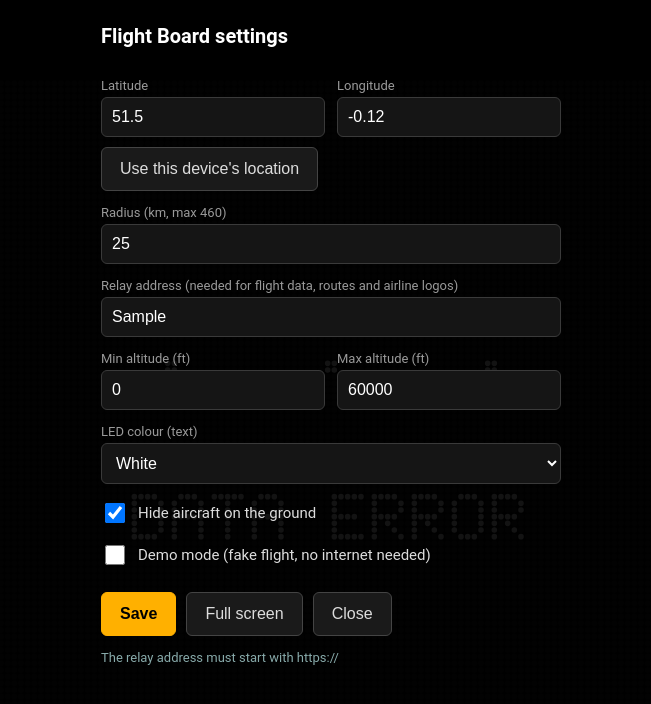
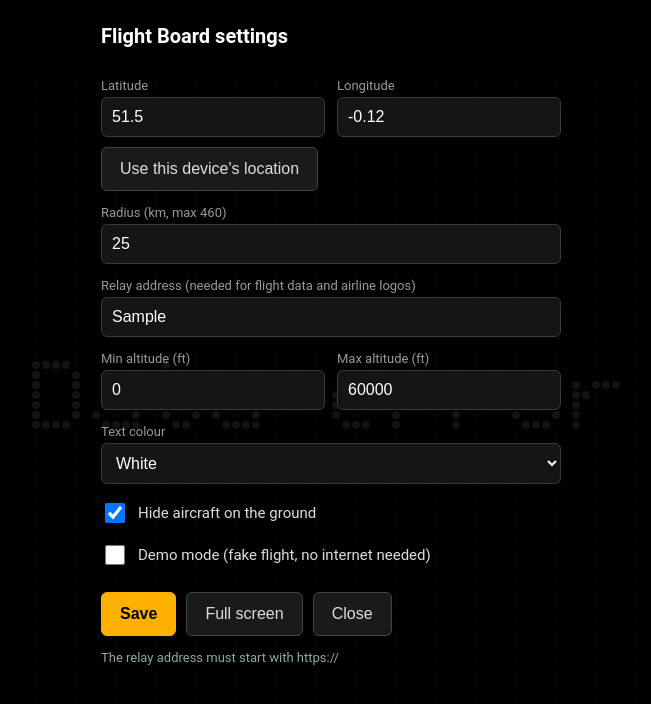
Before and after one commit to driestverhaeghe-svg/flightboard, a plain HTML site: page index.html in a window 1280 px wide. Both pictures are taken after typing "Sample" into the empty fields and a click on the button "Save". Shown: the whole page, without its empty margins (309-960 px from the left). Drawn offline with Linux system fonts and the light colour scheme; no server answers.

Commit message:
Add files via upload

```diff
--- a/index.html
+++ b/index.html
@@ -4,14 +4,6 @@
 <meta charset="utf-8">
 <meta name="viewport" content="width=device-width, initial-scale=1, maximum-scale=1">
 <title>Flight Board</title>
-<link rel="manifest" href="manifest.webmanifest">
-<meta name="theme-color" content="#050505">
-<meta name="mobile-web-app-capable" content="yes">
-<meta name="apple-mobile-web-app-capable" content="yes">
-<meta name="apple-mobile-web-app-title" content="Flight Board">
-<meta name="apple-mobile-web-app-status-bar-style" content="black-translucent">
-<link rel="apple-touch-icon" href="icons/apple-touch-icon.png">
-<link rel="icon" type="image/png" href="icons/icon-192.png">
 <style>
   html, body { margin: 0; height: 100%; background: #050505; overflow: hidden; font-family: Roboto, Arial, sans-serif; }
   #led { position: fixed; left: 0; top: 0; width: 100%; height: 100%; display: block; }
@@ -47,13 +39,13 @@
     <div class="actions" style="margin-top:10px"><button class="alt" id="geo">Use this device's location</button></div>
     <label for="km">Radius (km, max 460)</label>
     <input type="number" id="km" min="1" max="460">
-    <label for="proxy">Relay address (needed for flight data, routes and airline logos)</label>
+    <label for="proxy">Relay address (needed for flight data and airline logos)</label>
     <input type="text" id="proxy" placeholder="https://something.workers.dev">
     <div class="row">
       <div><label for="minAlt">Min altitude (ft)</label><input type="number" id="minAlt"></div>
       <div><label for="maxAlt">Max altitude (ft)</label><input type="number" id="maxAlt"></div>
     </div>
-    <label for="color">LED colour (text)</label>
+    <label for="color">Text colour</label>
     <select id="color"><option value="white">White</option><option value="amber">Amber</option><option value="green">Green</option><option value="cyan">Cyan</option></select>
     <div class="check"><input type="checkbox" id="ground"><span>Hide aircraft on the ground</span></div>
     <div class="check"><input type="checkbox" id="demo"><span>Demo mode (fake flight, no internet needed)</span></div>
@@ -68,34 +60,35 @@
 
 <script>
 (function () {
-  var W = 192, H = 96;            // logical LED grid
-  var LOGO = 32, LX = 3, LY = 3;  // logo size and position in LED dots
+  var W = 128, H = 64;            // LED grid, same as the FlightWall Mini
+  var LOGO = 32;                  // logo size in dots
   var DEFAULTS = { v: 2, lat: 51.5, lon: -0.12, km: 25, minAlt: 0, maxAlt: 60000, color: 'white', ground: true, demo: false, proxy: '' };
   var PALETTE = {
-    amber: ['#ffb000', '#2a1d00'], green: ['#3dff6a', '#062010'],
-    white: ['#f4f4f4', '#1d1d1d'], cyan: ['#37e3ff', '#041e24']
+    white: ['#f4f4f4', '#161616'], amber: ['#ffb000', '#201600'],
+    green: ['#3dff6a', '#07180c'], cyan: ['#37e3ff', '#05191d']
   };
+  var STRIP = '#2bff4a';
   // ICAO callsign prefix -> [name, IATA code]
   var AIRLINES = {
-    BAW: ['BRITISH AIRWAYS', 'BA'], EZY: ['EASYJET', 'U2'], EJU: ['EASYJET EUROPE', 'EC'], EZS: ['EASYJET SWITZ.', 'DS'],
-    RYR: ['RYANAIR', 'FR'], VIR: ['VIRGIN ATLANTIC', 'VS'], UAE: ['EMIRATES', 'EK'], DLH: ['LUFTHANSA', 'LH'],
-    AFR: ['AIR FRANCE', 'AF'], KLM: ['KLM', 'KL'], IBE: ['IBERIA', 'IB'], SAS: ['SCANDINAVIAN', 'SK'],
-    TAP: ['TAP PORTUGAL', 'TP'], AAL: ['AMERICAN', 'AA'], DAL: ['DELTA', 'DL'], UAL: ['UNITED', 'UA'],
-    ACA: ['AIR CANADA', 'AC'], QTR: ['QATAR AIRWAYS', 'QR'], ETD: ['ETIHAD', 'EY'], SIA: ['SINGAPORE AIR', 'SQ'],
-    CPA: ['CATHAY PACIFIC', 'CX'], QFA: ['QANTAS', 'QF'], THY: ['TURKISH', 'TK'], TUI: ['TUI', 'BY'],
-    TOM: ['TUI', 'BY'], WZZ: ['WIZZ AIR', 'W6'], EIN: ['AER LINGUS', 'EI'], SWR: ['SWISS', 'LX'],
-    AUA: ['AUSTRIAN', 'OS'], FIN: ['FINNAIR', 'AY'], LOT: ['LOT POLISH', 'LO'], JBU: ['JETBLUE', 'B6'],
-    ANA: ['ALL NIPPON', 'NH'], JAL: ['JAPAN AIRLINES', 'JL'], ELY: ['EL AL', 'LY'], VLG: ['VUELING', 'VY'],
-    NSZ: ['NORWEGIAN', 'DY'], NAX: ['NORWEGIAN', 'DY'], NOZ: ['NORWEGIAN', 'DY'], LOG: ['LOGANAIR', 'LM'],
-    EXS: ['JET2', 'LS'], FDX: ['FEDEX', 'FX'], UPS: ['UPS', '5X'], CFE: ['BA CITYFLYER', 'BA'],
-    SHT: ['BA SHUTTLE', 'BA'], SVA: ['SAUDIA', 'SV'], BEL: ['BRUSSELS AIR', 'SN'], AIC: ['AIR INDIA', 'AI'],
-    ETH: ['ETHIOPIAN', 'ET'], MSR: ['EGYPTAIR', 'MS'], CSN: ['CHINA SOUTHERN', 'CZ'], CCA: ['AIR CHINA', 'CA'],
-    KAL: ['KOREAN AIR', 'KE'], AZA: ['ITA AIRWAYS', 'AZ'], ITY: ['ITA AIRWAYS', 'AZ'], PGT: ['PEGASUS', 'PC'],
-    RRR: ['ROYAL AIR FORCE', '']
+    BAW: ['British Airways', 'BA'], EZY: ['easyJet', 'U2'], EJU: ['easyJet Europe', 'EC'], EZS: ['easyJet Swiss', 'DS'],
+    RYR: ['Ryanair', 'FR'], VIR: ['Virgin Atlantic', 'VS'], UAE: ['Emirates', 'EK'], DLH: ['Lufthansa', 'LH'],
+    AFR: ['Air France', 'AF'], KLM: ['KLM', 'KL'], IBE: ['Iberia', 'IB'], SAS: ['Scandinavian', 'SK'],
+    TAP: ['TAP Portugal', 'TP'], AAL: ['American', 'AA'], DAL: ['Delta', 'DL'], UAL: ['United', 'UA'],
+    ACA: ['Air Canada', 'AC'], QTR: ['Qatar Airways', 'QR'], ETD: ['Etihad', 'EY'], SIA: ['Singapore Air', 'SQ'],
+    CPA: ['Cathay Pacific', 'CX'], QFA: ['Qantas', 'QF'], THY: ['Turkish', 'TK'], TUI: ['TUI', 'BY'],
+    TOM: ['TUI', 'BY'], WZZ: ['Wizz Air', 'W6'], EIN: ['Aer Lingus', 'EI'], SWR: ['Swiss', 'LX'],
+    AUA: ['Austrian', 'OS'], FIN: ['Finnair', 'AY'], LOT: ['LOT Polish', 'LO'], JBU: ['JetBlue', 'B6'],
+    ANA: ['All Nippon', 'NH'], JAL: ['Japan Airlines', 'JL'], ELY: ['El Al', 'LY'], VLG: ['Vueling', 'VY'],
+    NSZ: ['Norwegian', 'DY'], NAX: ['Norwegian', 'DY'], NOZ: ['Norwegian', 'DY'], LOG: ['Loganair', 'LM'],
+    EXS: ['Jet2', 'LS'], FDX: ['FedEx', 'FX'], UPS: ['UPS', '5X'], CFE: ['BA CityFlyer', 'BA'],
+    SHT: ['BA Shuttle', 'BA'], SVA: ['Saudia', 'SV'], BEL: ['Brussels Air', 'SN'], AIC: ['Air India', 'AI'],
+    ETH: ['Ethiopian', 'ET'], MSR: ['EgyptAir', 'MS'], CSN: ['China Southern', 'CZ'], CCA: ['Air China', 'CA'],
+    KAL: ['Korean Air', 'KE'], AZA: ['ITA Airways', 'AZ'], ITY: ['ITA Airways', 'AZ'], PGT: ['Pegasus', 'PC'],
+    RRR: ['Royal Air Force', '']
   };
 
   var S = load();
-  var flights = [], routes = {}, status = '', lastErr = '', logos = {}, currentLogo = null, currentProg = null;
+  var flights = [], routes = {}, status = '', lastErr = '', logos = {}, currentLogo = null;
   var canvas = document.getElementById('led'), ctx = canvas.getContext('2d');
   var lcan = document.createElement('canvas'); lcan.width = LOGO; lcan.height = LOGO;
   var lctx = lcan.getContext('2d');
@@ -103,16 +96,14 @@
   function load() {
     var s = {}, k, saved = null;
     try { saved = JSON.parse(localStorage.getItem('flightboard') || 'null'); } catch (e) {}
-    if (saved && saved.v !== 2) saved.color = 'white';        // new look defaults to white dots
+    if (saved && saved.v !== 2) saved.color = 'white';      // new look defaults to white text
     for (k in DEFAULTS) s[k] = (saved && saved[k] !== undefined) ? saved[k] : DEFAULTS[k];
-    s.v = 2;
     return s;
   }
   function save() { try { localStorage.setItem('flightboard', JSON.stringify(S)); } catch (e) {} }
   function base() { return S.proxy ? S.proxy.replace(/\/+$/, '') : ''; }
 
   /* ---------- logos ---------- */
-  // returns array of RGBA pixels (LOGO x LOGO) when ready, otherwise null
   function getLogo(iata) {
     var v = logos[iata];
     if (v && v !== 'loading') return v;
@@ -136,7 +127,7 @@
     return null;
   }
 
-  /* ---------- drawing ---------- */
+  /* ---------- dot-matrix font: 5 wide, caps 7 tall, descenders to 9 ---------- */
   var FONT_SRC = {
     'A': '.###.|#...#|#...#|#####|#...#|#...#|#...#', 'B': '####.|#...#|#...#|####.|#...#|#...#|####.',
     'C': '.####|#....|#....|#....|#....|#....|.####', 'D': '####.|#...#|#...#|#...#|#...#|#...#|####.',
@@ -151,6 +142,19 @@
     'U': '#...#|#...#|#...#|#...#|#...#|#...#|.###.', 'V': '#...#|#...#|#...#|#...#|#...#|.#.#.|..#..',
     'W': '#...#|#...#|#...#|#.#.#|#.#.#|##.##|#...#', 'X': '#...#|#...#|.#.#.|..#..|.#.#.|#...#|#...#',
     'Y': '#...#|#...#|.#.#.|..#..|..#..|..#..|..#..', 'Z': '#####|....#|...#.|..#..|.#...|#....|#####',
+    'a': '.....|.....|.###.|....#|.####|#...#|.####', 'b': '#....|#....|####.|#...#|#...#|#...#|####.',
+    'c': '.....|.....|.###.|#....|#....|#...#|.###.', 'd': '....#|....#|.####|#...#|#...#|#...#|.####',
+    'e': '.....|.....|.###.|#...#|#####|#....|.###.', 'f': '..##.|.#...|####.|.#...|.#...|.#...|.#...',
+    'g': '.....|.....|.####|#...#|#...#|#...#|.####|....#|.###.', 'h': '#....|#....|####.|#...#|#...#|#...#|#...#',
+    'i': '..#..|.....|.##..|..#..|..#..|..#..|.###.', 'j': '...#.|.....|..##.|...#.|...#.|...#.|...#.|#..#.|.##..',
+    'k': '#....|#....|#..#.|#.#..|##...|#.#..|#..#.', 'l': '.##..|..#..|..#..|..#..|..#..|..#..|.###.',
+    'm': '.....|.....|##.#.|#.#.#|#.#.#|#.#.#|#.#.#', 'n': '.....|.....|####.|#...#|#...#|#...#|#...#',
+    'o': '.....|.....|.###.|#...#|#...#|#...#|.###.', 'p': '.....|.....|####.|#...#|#...#|#...#|####.|#....|#....',
+    'q': '.....|.....|.####|#...#|#...#|#...#|.####|....#|....#', 'r': '.....|.....|#.###|##...|#....|#....|#....',
+    's': '.....|.....|.####|#....|.###.|....#|####.', 't': '.#...|.#...|####.|.#...|.#...|.#..#|..##.',
+    'u': '.....|.....|#...#|#...#|#...#|#...#|.####', 'v': '.....|.....|#...#|#...#|#...#|.#.#.|..#..',
+    'w': '.....|.....|#...#|#...#|#.#.#|#.#.#|.#.#.', 'x': '.....|.....|#...#|.#.#.|..#..|.#.#.|#...#',
+    'y': '.....|.....|#...#|#...#|#...#|.####|....#|....#|.###.', 'z': '.....|.....|#####|...#.|..#..|.#...|#####',
     '0': '.###.|#...#|#..##|#.#.#|##..#|#...#|.###.', '1': '..#..|.##..|..#..|..#..|..#..|..#..|.###.',
     '2': '.###.|#...#|....#|...#.|..#..|.#...|#####', '3': '#####|...#.|..#..|...#.|....#|#...#|.###.',
     '4': '...#.|..##.|.#.#.|#..#.|#####|...#.|...#.', '5': '#####|#....|####.|....#|....#|#...#|.###.',
@@ -159,88 +163,88 @@
     '.': '.....|.....|.....|.....|.....|.....|..#..', '-': '.....|.....|.....|#####|.....|.....|.....',
     '>': '#....|.#...|..#..|...#.|..#..|.#...|#....', '/': '....#|...#.|...#.|..#..|.#...|.#...|#....',
     ':': '.....|..#..|.....|.....|.....|..#..|.....', ',': '.....|.....|.....|.....|..#..|..#..|.#...',
-    '?': '.###.|#...#|....#|...#.|..#..|.....|..#..', ' ': '.....|.....|.....|.....|.....|.....|.....'
+    "'": '..#..|..#..|.....|.....|.....|.....|.....', ' ': '.....|.....|.....|.....|.....|.....|.....'
   };
   var FONT = {}, fk;
   for (fk in FONT_SRC) { FONT[fk] = FONT_SRC[fk].split('|'); }
-  var grid = new Uint8Array(W * H);
+  var grid = new Uint8Array(W * H);   // 0 off, 1 text colour, 2 green strip
 
-  // 5x7 dot glyphs; scale 1 = 5x7 dots, scale 2 = 10x14 dots. bold adds a dot of thickness.
-  function text(str, x, y, scale, align, bold) {
-    str = String(str).toUpperCase();
-    var adv = (bold ? 7 : 6) * scale, i, g, r, c, a, b, gx, k;
-    var wid = str.length ? (str.length - 1) * adv + (bold ? 6 : 5) * scale : 0;
+  function clean(str) {
+    str = String(str == null ? '' : str);
+    try { str = str.normalize('NFD').replace(/[̀-ͯ]/g, ''); } catch (e) {}
+    return str.replace(/[^A-Za-z0-9 .\-'>\/:,]/g, '').replace(/\s+/g, ' ').replace(/^ | $/g, '');
+  }
+  function tidy(name) {
+    return clean(String(name || '').replace(/International/gi, 'Intl').replace(/Airport/gi, ''));
+  }
+
+  // 6 dots per character (5 + 1 gap); text is cut to fit the screen
+  function text(str, x, y, align, val) {
+    str = clean(str);
+    var i, g, r, c, gx, px, py;
+    var maxc = Math.floor((W - 2) / 6);
+    if (str.length > maxc) str = str.substr(0, maxc);
+    var wid = str.length ? str.length * 6 - 1 : 0;
     if (align === 'right') x -= wid; else if (align === 'center') x -= Math.round(wid / 2);
     for (i = 0; i < str.length; i++) {
-      g = FONT[str.charAt(i)] || FONT['?'];
-      gx = x + i * adv;
-      for (r = 0; r < 7; r++) for (c = 0; c < 5; c++) {
+      g = FONT[str.charAt(i)] || FONT['?'] || FONT[' '];
+      gx = x + i * 6;
+      for (r = 0; r < g.length; r++) for (c = 0; c < 5; c++) {
         if (g[r].charAt(c) === '#') {
-          for (k = 0; k < (bold ? 2 : 1); k++) for (a = 0; a < scale; a++) for (b = 0; b < scale; b++) {
-            var px = gx + (c + k) * scale + a, py = y + r * scale + b;
-            if (px >= 0 && px < W && py >= 0 && py < H) grid[py * W + px] = 1;
+          px = gx + c; py = y + r;
+          if (px >= 0 && px < W && py >= 0 && py < H) grid[py * W + px] = val || 1;
         }
       }
     }
   }
+  function fit(str, x) {                         // shorten text so it ends before the right edge
+    var n = Math.floor((W - 1 - x) / 6);
+    str = clean(str);
+    return str.length > n ? str.substr(0, n) : str;
   }
 
-  // draw on a 14-dot-tall row: big letters if the text fits the width, otherwise small
-  function fit(str, x, y, maxW, align) {
-    str = String(str).toUpperCase();
-    if (str.length * 12 - 2 <= maxW) { text(str, x, y, 2, align); return; }
-    var max = Math.floor((maxW + 1) / 6);
-    text(str.substr(0, max), x, y + 4, 1, align);
-  }
-
-  function shortName(a) {
-    var n = (a && (a.name || a.location)) || '';
-    n = n.replace(/international/ig, 'Intl').replace(/airport|aerodrome|airfield/ig, '').replace(/\s+/g, ' ');
-    return n.replace(/^\s+|\s+$/g, '');
-  }
-
-  function progress(f, rt) {
-    if (rt.prog != null) return rt.prog;
-    if (!rt.from || !rt.to || rt.from.lat == null || rt.to.lat == null) return null;
-    var a = hav(rt.from.lat, rt.from.lon, f.lat, f.lon), b = hav(f.lat, f.lon, rt.to.lat, rt.to.lon);
-    return (a + b) > 0 ? a / (a + b) : null;
+  function hav(a, b, c, d) {
+    var R = 6371, t = Math.PI / 180;
+    var dl = (c - a) * t, dn = (d - b) * t;
+    var x = Math.sin(dl / 2) * Math.sin(dl / 2) + Math.cos(a * t) * Math.cos(c * t) * Math.sin(dn / 2) * Math.sin(dn / 2);
+    return R * 2 * Math.atan2(Math.sqrt(x), Math.sqrt(1 - x));
   }
 
   function compose(f) {
     var i;
     for (i = 0; i < grid.length; i++) grid[i] = 0;
-    currentLogo = null; currentProg = null;
-    if (!f) {
-      text('. . .', W / 2, 30, 2, 'center');
-      text(status || 'NO FLIGHTS IN RANGE', W / 2, 62, 1, 'center');
-      return;
-    }
+    currentLogo = null;
+    if (!f) { text(status || 'No flights nearby', W / 2, 28, 'center'); return; }
+
     var cs = (f.callsign || f.reg || f.hex || '?').toUpperCase();
     var al = AIRLINES[cs.substr(0, 3)];
-    var hasLogo = !!(al && al[1]);
-    var tx = hasLogo ? LX + LOGO + 7 : 3;
-    var avail = W - tx - 3;
-    if (hasLogo) {
+    var rt = routes[cs];
+    if (!rt || !rt.codes) rt = null;
+    var tx = 2;
+    if (al && al[1]) {
+      tx = LOGO + 4;
       currentLogo = getLogo(al[1]);
-      if (!currentLogo) text(al[1], LX + LOGO / 2, LY + 9, 2, 'center');   // no logo: show airline code
+      if (!currentLogo) text(al[1], LOGO / 2, 12, 'center');     // logo not available: show airline code
     }
-    var rt = routes[cs];
-    var hasRoute = !!(rt && rt.codes);
+    var alt = (f.alt === 'ground') ? 'Gnd' : (f.alt == null ? '---' : Math.round(f.alt) + 'ft');
+    var spd = f.gs == null ? '---' : Math.round(f.gs) + 'kt';
+    var hasNames = !!(rt && rt.from && rt.to);
 
-    fit(al && al[0] ? al[0] : cs, tx, 3, avail, 'left');                  // airline name
-    fit(hasRoute ? rt.codes.replace('-', ' > ') : (al ? cs : (f.reg || '')), tx, 21, avail, 'left');   // route codes
-    if (f.type) text(f.type, tx, 39, 2, 'left');                          // aircraft type
-    if (hasRoute && al) text(cs.substr(0, 7), W - 3, 39, 2, 'right');     // callsign
-
-    if (hasRoute && rt.from && rt.to && (shortName(rt.from) || shortName(rt.to))) {
-      fit(shortName(rt.from), 3, 58, W - 6, 'left');
-      fit(shortName(rt.to), 3, 75, W - 6, 'left');
-      currentProg = progress(f, rt);
+    text(fit(al ? al[0] : cs, tx), tx, 1);
+    text(fit(rt ? rt.codes.replace(/-/g, ' > ') : (al ? cs : (f.reg || '')), tx), tx, 13);
+    text(fit((f.type || '') + (hasNames && f.type ? ' ' + alt : ''), tx), tx, 25);
+    if (hasNames) {
+      text(rt.from, 2, 37);
+      text(rt.to, 2, 49);
     } else {
-      var alt = (f.alt === 'ground') ? 'GND' : (f.alt == null ? '---' : Math.round(f.alt) + 'FT');
-      var spd = f.gs == null ? '---' : Math.round(f.gs) + 'KT';
-      fit('ALT ' + alt, 3, 58, W - 6, 'left');
-      fit(spd + '  ' + f.dist.toFixed(1) + 'KM', 3, 75, W - 6, 'left');
+      text('Alt ' + alt + ' Spd ' + spd, 2, 37);
+      text(f.dist.toFixed(1) + ' km  ' + (f.reg || ''), 2, 49);
+    }
+    if (rt && rt.pts) {                                          // flight progress strip
+      var d1 = hav(rt.pts[0][0], rt.pts[0][1], f.lat, f.lon), d2 = hav(f.lat, f.lon, rt.pts[1][0], rt.pts[1][1]);
+      var frac = d1 + d2 > 0 ? d1 / (d1 + d2) : 0;
+      var lit = Math.round(Math.max(0, Math.min(1, frac)) * (W - 4)), x;
+      for (x = 0; x < lit; x++) grid[(H - 3) * W + 2 + x] = 2;
     }
   }
 
@@ -248,37 +252,31 @@
     var cw = canvas.width = window.innerWidth, ch = canvas.height = window.innerHeight;
     var pitch = Math.min(cw / W, ch / H);
     var ox = (cw - pitch * W) / 2, oy = (ch - pitch * H) / 2;
-    var r = pitch * 0.42;
+    var r = pitch * 0.4;
     var pal = PALETTE[S.color] || PALETTE.white;
-    var x, y;
-    function cx(gx) { return ox + (gx + .5) * pitch; }
-    function cy(gy) { return oy + (gy + .5) * pitch; }
+    var x, y, v, lastFill = '';
     ctx.fillStyle = '#050505'; ctx.fillRect(0, 0, cw, ch);
-    ctx.fillStyle = pal[1]; ctx.beginPath();
+    var passes = [[0, pal[1]], [1, pal[0]], [2, STRIP]], p;
+    for (p = 0; p < passes.length; p++) {
+      ctx.fillStyle = passes[p][1]; ctx.beginPath();
       for (y = 0; y < H; y++) for (x = 0; x < W; x++) {
-      if (!grid[y * W + x]) { ctx.moveTo(cx(x) + r, cy(y)); ctx.arc(cx(x), cy(y), r, 0, 6.2832); }
+        if (grid[y * W + x] === passes[p][0]) {
+          ctx.moveTo(ox + (x + .5) * pitch + r, oy + (y + .5) * pitch);
+          ctx.arc(ox + (x + .5) * pitch, oy + (y + .5) * pitch, r, 0, 6.2832);
+        }
       }
       ctx.fill();
-    ctx.fillStyle = pal[0]; ctx.beginPath();
-    for (y = 0; y < H; y++) for (x = 0; x < W; x++) {
-      if (grid[y * W + x]) { ctx.moveTo(cx(x) + r, cy(y)); ctx.arc(cx(x), cy(y), r, 0, 6.2832); }
     }
-    ctx.fill();
-    if (currentLogo) {                           // logo dots keep their own colours
+    if (currentLogo) {                           // logo dots keep the airline's own colours
       var lx, ly, i, R, G, B, A;
       for (ly = 0; ly < LOGO; ly++) for (lx = 0; lx < LOGO; lx++) {
         i = (ly * LOGO + lx) * 4;
         R = currentLogo[i]; G = currentLogo[i + 1]; B = currentLogo[i + 2]; A = currentLogo[i + 3];
         if (A < 100 || (R > 235 && G > 235 && B > 235)) continue;
         ctx.fillStyle = 'rgb(' + R + ',' + G + ',' + B + ')';
-        ctx.beginPath(); ctx.arc(cx(LX + lx), cy(LY + ly), r, 0, 6.2832); ctx.fill();
-      }
-    }
-    if (currentProg != null) {                   // green flight-progress bar along the bottom
-      var n = W - 6, done = Math.round(Math.max(0, Math.min(1, currentProg)) * n), k;
-      for (k = 0; k < n; k++) {
-        ctx.fillStyle = k < done ? '#3dff4a' : '#0b2a10';
-        ctx.beginPath(); ctx.arc(cx(3 + k), cy(H - 3), r * 0.9, 0, 6.2832); ctx.fill();
+        ctx.beginPath();
+        ctx.arc(ox + (lx + .5) * pitch, oy + (ly + .5) * pitch, r, 0, 6.2832);
+        ctx.fill();
       }
     }
   }
@@ -287,16 +285,8 @@
     compose(flights.length ? flights[0] : null);
     paint();
   }
-  window.__fb = { grid: grid, W: W, H: H, redraw: redraw };
 
   /* ---------- data ---------- */
-  function hav(a, b, c, d) {
-    var R = 6371, t = Math.PI / 180;
-    var dl = (c - a) * t, dn = (d - b) * t;
-    var x = Math.sin(dl / 2) * Math.sin(dl / 2) + Math.cos(a * t) * Math.cos(c * t) * Math.sin(dn / 2) * Math.sin(dn / 2);
-    return R * 2 * Math.atan2(Math.sqrt(x), Math.sqrt(1 - x));
-  }
-
   function accept(f) {
     if (f.alt === 'ground') return !S.ground;
     if (f.alt == null) return true;
@@ -304,20 +294,20 @@
   }
 
   function demoFlights() {
-    return [{ callsign: 'CPA841', type: 'B77W', reg: 'B-KQA', alt: 35000, gs: 480, dist: 3.2, lat: S.lat, lon: S.lon }];
+    return [{ callsign: 'CPA251', type: 'B77W', reg: 'B-KQA', alt: 35000, gs: 482, dist: 2.1, lat: 60.0, lon: -100.0 }];
   }
-  var demoRoutes = {
-    CPA841: { codes: 'YVR-HKG', prog: 0.4, from: { name: 'Vancouver International Airport' }, to: { name: 'Hong Kong International Airport' } }
+  var demoRoute = {
+    codes: 'YVR-HKG', from: 'Vancouver Intl', to: 'Hong Kong Intl',
+    pts: [[49.19, -123.18], [22.31, 113.92]]
   };
 
   function poll() {
     if (S.demo) {
       flights = demoFlights();
-      var k; for (k in demoRoutes) routes[k] = demoRoutes[k];
+      routes.CPA251 = demoRoute;
       status = ''; redraw(); return;
     }
-    var nm = Math.min(250, Math.max(1, S.km / 1.852));
-    var n = Math.round(nm);
+    var n = Math.round(Math.min(250, Math.max(1, S.km / 1.852)));
     var urls = [
       'https://api.adsb.lol/v2/point/' + S.lat + '/' + S.lon + '/' + n,
       'https://api.airplanes.live/v2/point/' + S.lat + '/' + S.lon + '/' + n,
@@ -352,7 +342,7 @@
       lookupRoutes();
       redraw();
     }).catch(function (e) {
-      status = (navigator.onLine === false) ? 'NO WIFI' : 'DATA ERROR';
+      status = (navigator.onLine === false) ? 'No wifi' : 'Data error';
       lastErr = e.message;
       if (!flights.length) redraw();
     });
@@ -363,7 +353,7 @@
     if (!f || !f.callsign) return;
     var key = f.callsign.toUpperCase();
     if (routes[key] !== undefined) return;
-    routes[key] = null;                           // avoid repeat lookups
+    routes[key] = '';                             // avoid repeat lookups
     fetch(S.proxy ? base() + '/route' : 'https://api.adsb.lol/api/0/routeset', {
       method: 'POST', headers: { 'Content-Type': 'application/json' },
       body: JSON.stringify({ planes: [{ callsign: f.callsign, lat: f.lat, lng: f.lon }] })
@@ -372,15 +362,15 @@
       if (!j || !j.length) return;
       for (k = 0; k < j.length; k++) {
         e = j[k];
-        if (e && e.callsign && e._airport_codes_iata && e._airport_codes_iata !== 'unknown') {
-          ap = e._airports || [];
-          a0 = ap.length ? ap[0] : null; a1 = ap.length ? ap[ap.length - 1] : null;
+        if (!e || !e.callsign || !e._airport_codes_iata || e._airport_codes_iata === 'unknown') continue;
+        ap = e._airports || e.airports || [];
+        a0 = ap[0]; a1 = ap[ap.length - 1];
         routes[e.callsign.toUpperCase()] = {
           codes: e._airport_codes_iata,
-            from: a0 ? { name: a0.name || a0.location, lat: a0.lat, lon: a0.lon } : null,
-            to: a1 ? { name: a1.name || a1.location, lat: a1.lat, lon: a1.lon } : null
+          from: a0 ? tidy(a0.name || a0.location) : '',
+          to: (a1 && ap.length > 1) ? tidy(a1.name || a1.location) : '',
+          pts: (ap.length > 1 && typeof a0.lat === 'number' && typeof a1.lat === 'number') ? [[a0.lat, a0.lon], [a1.lat, a1.lon]] : null
         };
-        }
       }
       redraw();
     }).catch(function () {});
@@ -406,7 +396,8 @@
     S.minAlt = parseFloat($('minAlt').value) || 0;
     S.maxAlt = parseFloat($('maxAlt').value) || 60000;
     S.color = $('color').value; S.ground = $('ground').checked; S.demo = $('demo').checked;
-    save(); flights = []; logos = {}; status = 'LOADING'; redraw(); poll();
+    S.v = 2;
+    save(); flights = []; logos = {}; routes = {}; status = 'Loading...'; redraw(); poll();
     $('panel').style.display = 'none';
   };
   $('geo').onclick = function () {
@@ -430,19 +421,12 @@
   document.addEventListener('visibilitychange', function () { if (!document.hidden) keepAwake(); });
   window.addEventListener('resize', redraw);
 
-  status = S.demo ? '' : 'LOADING';
+  status = S.demo ? '' : 'Loading...';
   keepAwake(); redraw(); poll();
   setInterval(poll, 10000);
   var first = true;
   try { first = !localStorage.getItem('flightboard'); } catch (e) {}
   if (first) { fill(); $('panel').style.display = 'block'; }
-
-  // Installable web app: register the service worker (skipped inside the native app wrapper)
-  try {
-    if ('serviceWorker' in navigator && /^https?:$/.test(location.protocol) && location.hostname !== 'localhost') {
-      navigator.serviceWorker.register('sw.js').catch(function () {});
-    }
-  } catch (e) {}
 })();
 </script>
 </body>
```
Lines whose indentation alone changed are shown as unchanged.
